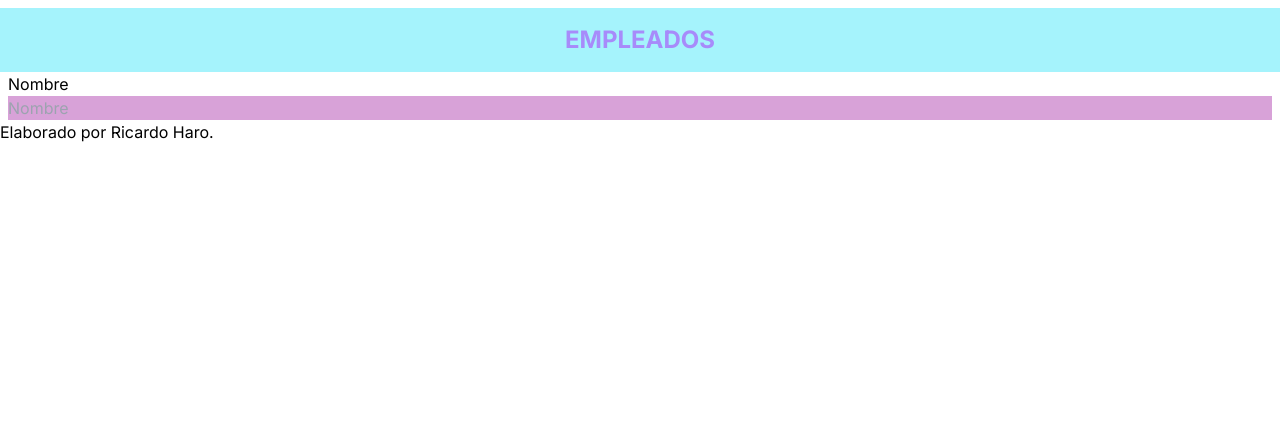
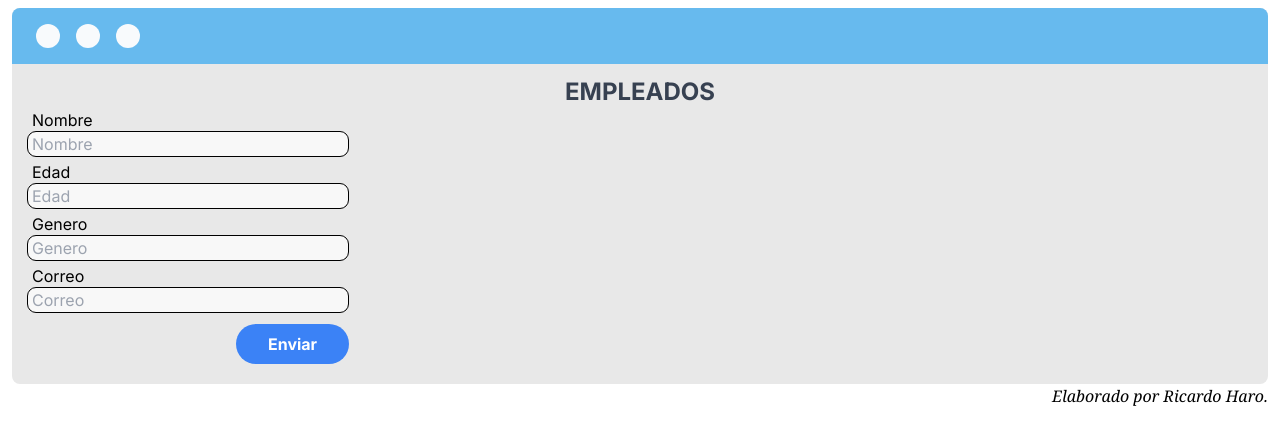
Before and after one commit to Skianyan/empleado, a Next.js app: page / in a window 1280 px wide. Shown: the top 444 px of the page. Built offline with nearby package versions, Linux system fonts and the light colour scheme.

Commit message:
add css :+1:

```diff
--- a/app/page.tsx
+++ b/app/page.tsx
@@ -2,17 +2,44 @@ import React from 'react'
 
 const HomePage = () => {
   return (
-    <main>
-      <header className=' bg-cyan-200 p-4 mt-2'>
-        <p className= 'text-center text-2xl uppercase font-bold text-violet-400'>Empleados</p>
+    <main className='bg-[#e8e8e8] rounded-lg mx-3'>
+      <header className='flex flex-row bg-[#67baee] p-4 mt-2 rounded-t-lg'>
+        <div className="bg-slate-50 p-3 mx-2 rounded-full"></div>
+        <div className="bg-slate-50 p-3 mx-2 rounded-full"></div>
+        <div className="bg-slate-50 p-3 mx-2 rounded-full"></div>
       </header>
-    <section>
-      <form className='flex flex-col mx-2'>
-        <label htmlFor='' >Nombre</label>
-        <input type="text" placeholder='Nombre' className='bg-[#d8a2d8] text-[#2222]'></input>
+    <section className='pb-5'>
+
+      <p className= 'text-center text-2xl uppercase font-bold text-gray-700 mt-3'>Empleados</p>
+
+      <form className='flex flex-col mx-4'>
+        <label htmlFor='' className='ml-1'>Nombre</label>
+        <input type="text" placeholder='Nombre' className='bg-[#f8f8f8] hover:bg-blue-100 max-w-xs mb-1
+        pl-1 outline outline-1 rounded-lg'></input>
       </form>
+
+      <form className='flex flex-col mx-4'>
+        <label htmlFor='' className='ml-1'>Edad</label>
+        <input type="text" placeholder='Edad' className='bg-[#f8f8f8] hover:bg-blue-100 max-w-xs mb-1
+        pl-1 outline outline-1 rounded-lg'></input>
+      </form>
+
+      <form className='flex flex-col mx-4'>
+        <label htmlFor='' className='ml-1'>Genero</label>
+        <input type="text" placeholder='Genero' className='bg-[#f8f8f8] hover:bg-blue-100 max-w-xs mb-1
+        pl-1 outline outline-1 rounded-lg'></input>
+      </form>
+
+      <form className='flex flex-col mx-4'>
+        <label htmlFor='' className='ml-1'>Correo</label>
+        <input type="text" placeholder='Correo' className='bg-[#f8f8f8] hover:bg-blue-100 max-w-xs mb-1
+        pl-1 outline outline-1 rounded-lg'></input>
+      </form>
+
+      <button className=' bg-blue-500 hover:bg-blue-700 text-white ml-56 font-bold py-2 px-8 mt-2
+       rounded-full'>Enviar</button>
     </section>
-    <footer>Elaborado por Ricardo Haro.</footer>
+    <footer className='flex float-right italic font-serif'>Elaborado por Ricardo Haro.</footer>
     </main>
   )
 }
--- a/package.json
+++ b/package.json
@@ -13,10 +13,10 @@
     "@types/react": "18.2.7",
     "@types/react-dom": "18.2.4",
     "autoprefixer": "10.4.14",
-    "next": "13.4.4",
+    "next": "^13.4.4",
     "postcss": "8.4.24",
-    "react": "18.2.0",
-    "react-dom": "18.2.0",
+    "react": "^18.2.0",
+    "react-dom": "^18.2.0",
     "tailwindcss": "3.3.2",
     "typescript": "5.0.4"
   }
```
Also changed, not shown: 1 other file (tests, documents, lock files or other folders).
